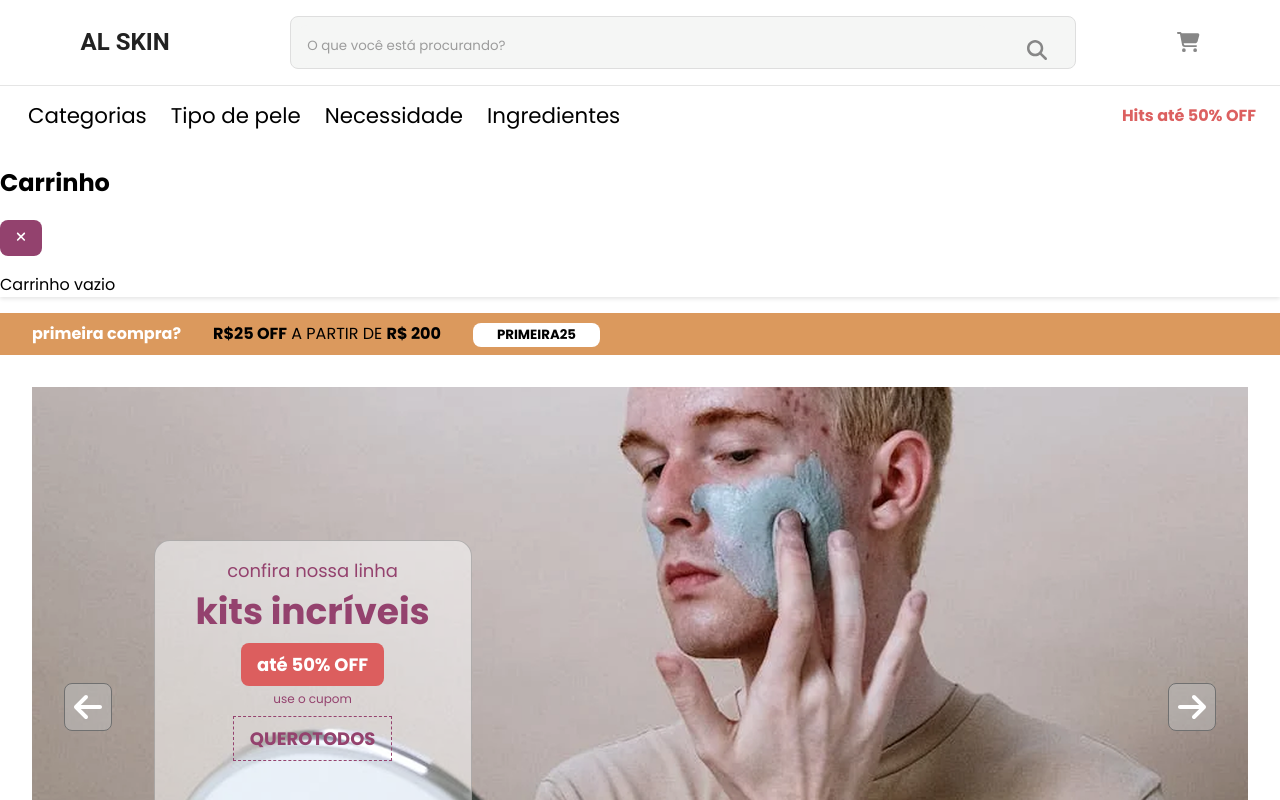
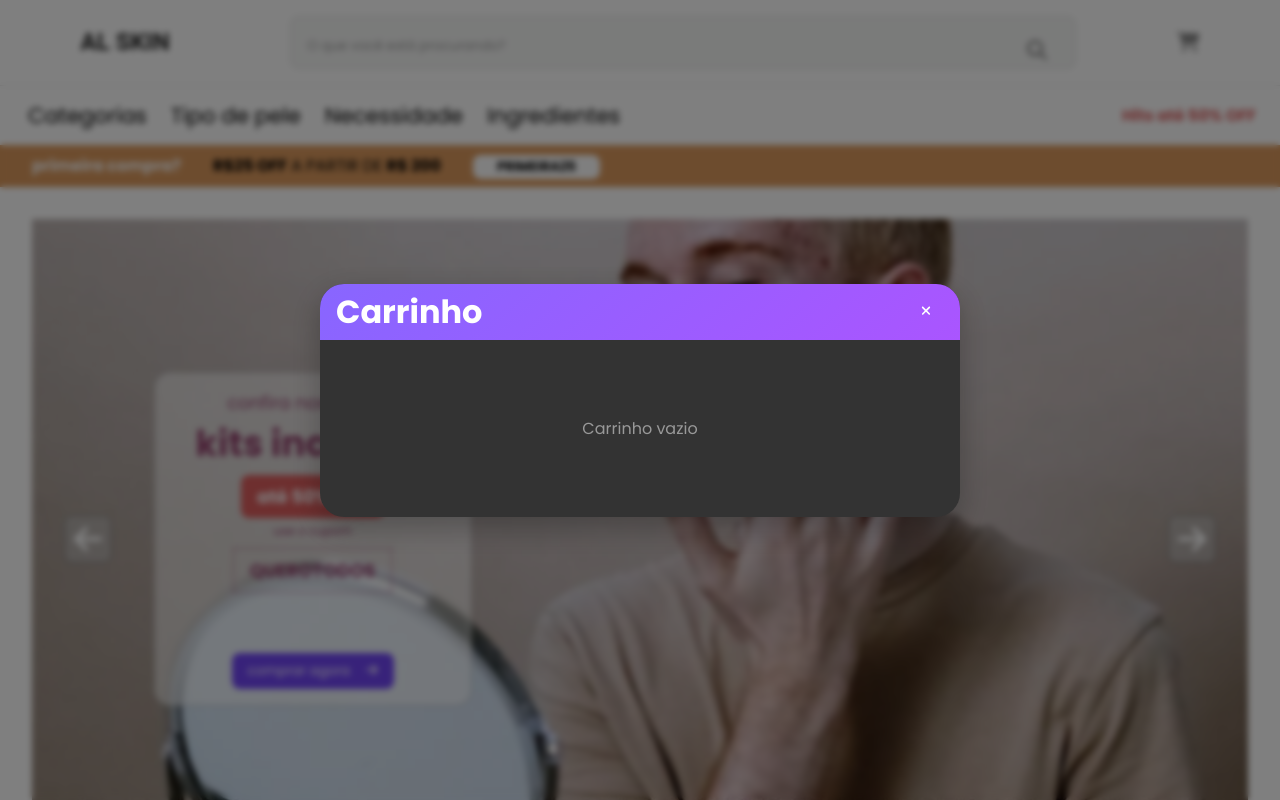
Before and after one commit to br42/el-skin-webapp, a React (Create React App) app: page / in a window 1280 px wide. Both pictures are taken after a click on the icon 1188 px from the left and 42 px from the top of the page. Shown: the top 800 px of the page. Built offline with nearby package versions, Linux system fonts and the light colour scheme; data requests are answered from the project's data file; a web font is replaced by a local one.

Commit message:
Adicionada estilização ao componente Carrinho

```diff
--- a/src/components/Carousel/Carousel.css
+++ b/src/components/Carousel/Carousel.css
@@ -35,11 +35,10 @@
   height: 1.5em;
   justify-items: center;
   vertical-align: middle;
-  /*padding: 8px 8px;*/
   border: solid 1px #707070;
   border-radius: 8px;
   padding: 0px 0px;
-  /*backdrop-filter: blur(8px);*/
+  backdrop-filter: blur(4px);
 }
 
 .carousel-button-left {
@@ -83,6 +82,7 @@
   padding: 16px 8px;
   border-radius: 16px;
   overflow: clip;
+  backdrop-filter: blur(2px);
 }
 
 .carrousel-image-banner-text {
--- a/src/components/Carrinho/Carrinho.css
+++ b/src/components/Carrinho/Carrinho.css
@@ -0,0 +1,189 @@
+/* Estilos do Modal (Caixa de Diálogo) do Carrinho */
+.carrinho-modal-overlay {
+  display: flex;
+  justify-content: center;
+  align-items: center;
+  position: fixed;
+  top: 0px;
+  left: 0px;
+  width: 100%;
+  height: 100%;
+  background-color: #00000080;
+  backdrop-filter: blur(3px);
+  z-index: 8001;
+}
+
+.carrinho-modal {
+  background: #333333;
+  width: 90%;
+  max-width: 640px;
+  max-height: 90vh;
+  height: fit-content;
+  overflow: hidden;
+  box-shadow: 0px 10px 30px #00000044;
+  color: #FFFFFF;
+  border-radius: 24px;
+}
+
+.carrinho-modal-header {
+  position: relative;
+  display: flex;
+  justify-content: space-between;
+  align-items: center;
+  padding: 4px 16px;
+  background: linear-gradient(140deg, #8866ff, #aa55ff);
+}
+
+.carrinho-modal-header-titulo {
+  margin: 0px;
+  font-size: 2rem;
+  font-weight: 700;
+  color: #FFFFFF;
+}
+
+.carrinho-modal-header-botao-fechar {
+  background: none;
+  border: none;
+  padding: 5px;
+
+}
+
+.carrinho-modal-conteudo {
+  padding: 20px;
+  max-height: 60vh;
+  overflow-y: auto;
+}
+
+.carrinho-vazio {
+  text-align: center;
+  padding: 40px 20px;
+  color: #999999;
+}
+
+.carrinho-itens-container {
+  display: flex;
+  flex-direction: column;
+  gap: 20px;
+  margin-bottom: 16px;
+}
+
+.carrinho-item {
+  display: flex;
+  gap: 16px;
+  padding: 16px;
+  background: #444444;
+  border: 1px solid #555555;
+  border-radius: 16px;
+  position: relative;
+}
+
+.carrinho-item-imagem {
+  width: 100px;
+  height: 100px;
+  overflow: hidden;
+}
+
+.carrinho-item-imagem img {
+  width: 100%;
+  height: 100%;
+  object-fit: cover;
+}
+
+.carrinho-item-detalhes {
+  display: flex;
+  flex-direction: column;
+  flex: 1;
+  gap: 10px;
+}
+
+.carrinho-item-nome {
+  font-size: 1.0rem;
+  font-weight: 600;
+  margin: 0;
+  color: #FFFFFF;
+  line-height: 1.2;
+}
+
+.carrinho-item-controles {
+  display: flex;
+  align-items: center;
+  gap: 10px;
+  flex-wrap: wrap;
+}
+
+.carrinho-quantidade-rotulo {
+  font-size: 0.9rem;
+  color: #CCCCCC;
+  margin-right: 10px;
+}
+
+.carrinho-quantidade-controles {
+  display: flex;
+  align-items: center;
+  gap: 8px;
+}
+
+.carrinho-quantidade-button {
+  background: #555555;
+  color: #FFFFFF;
+  cursor: pointer;
+}
+
+.carrinho-quantidade-valor {
+  background: #444444;
+  border: solid 1px #646464;
+  color: white;
+  padding: 5px 12px;
+  border-radius: 8px;
+  font-weight: 500;
+  min-width: 40px;
+  text-align: center;
+}
+
+.carrinho-remover-button {
+  background: #EE4444;
+  color: #FFFFFF;
+  margin-left: auto;
+  cursor: pointer;
+}
+
+.carrinho-item-preco {
+  font-size: 1.2rem;
+  font-weight: 700;
+  color: #aaee33;
+}
+
+.carrinho-total {
+  display: flex;
+  justify-content: space-between;
+  align-items: center;
+  padding: 20px 0;
+  border-top: 1px solid #444444;
+  margin-top: 20px;
+}
+
+.carrinho-total-rotulo {
+  font-size: 1.3rem;
+  font-weight: 700;
+  color: white;
+}
+
+.carrinho-total-preco {
+  font-size: 1.5rem;
+  font-weight: 700;
+  color: #aaee33;
+}
+
+.carrinho-finalizar-button {
+  width: 100%;
+  padding: 15px;
+  background: linear-gradient(135deg, #8855FF, #AA55FF);
+  color: #FFFFFF;
+  border: none;
+  border-radius: 8px;
+  font-size: 1.1rem;
+  font-weight: 700;
+  cursor: pointer;
+  transition: all 0.2s;
+  margin-top: 10px;
+}
--- a/src/components/Carrinho/Carrinho.tsx
+++ b/src/components/Carrinho/Carrinho.tsx
@@ -28,7 +28,13 @@ function Carrinho ({ isAberto, onClose } : { isAberto: boolean, onClose: () => v
     return null;
   }
 
-  return <div className="carrinho-modal" onClick={recebeuClique} onKeyDown={recebeuApertoTecla}>
+  return (
+    <div className="carrinho-modal-overlay"
+      onClick={recebeuClique}
+      onKeyDown={recebeuApertoTecla}
+      tabIndex={-1}
+    >
+      <div className="carrinho-modal">
         <div className="carrinho-modal-header">
           <h2 className="carrinho-modal-header-titulo">Carrinho</h2>
           <button className="carrinho-modal-header-botao-fechar" onClick={onClose}>
@@ -46,37 +52,44 @@ function Carrinho ({ isAberto, onClose } : { isAberto: boolean, onClose: () => v
                 {itens.map((item) => {
                   return (
                     <div className="carrinho-item" key={item.id}>
-                  <div>
+                      <div className="carrinho-item-imagem">
                         <img src={item.image} alt={item.name} />
                       </div>
 
                       <div className="carrinho-item-detalhes">
                         <h3 className="carrinho-item-nome">{item.name}</h3>
 
-                    <div>
-                      <span>Quantidade</span>
-                      <div>
-                        <button title="-" onClick={
+                        <div className="carrinho-item-controles">
+                          <span className="carrinho-quantidade-rotulo">Quantidade</span>
+                          <div className="carrinho-quantidade-controles">
+                            <button title="-"
+                              className="carrinho-quantidade-button"
+                              onClick={
                                 ()=>setQuantidade(item.id, (item.quantidade < 2) ? 1 : item.quantidade-1)
-                        }>
+                              }
+                            >
                               <FontAwesomeIcon icon={faMinus} />
                             </button>
-                        <span> </span>
-                        <span>{item.quantidade}</span>
-                        <span> </span>
-                        <button title="+" onClick={
+                            <span className="carrinho-quantidade-valor">{item.quantidade}</span>
+                            <button title="+"
+                              className="carrinho-quantidade-button"
+                              onClick={
                                 ()=>setQuantidade(item.id, item.quantidade+1)
-                        }>
+                              }
+                            >
                               <FontAwesomeIcon icon={faPlus} />
                             </button>
                           </div>
 
-                      <button title="Remover item" onClick={() => removeItem(item.id)}>
+                          <button title="Remover item"
+                            className="carrinho-remover-button"
+                            onClick={() => removeItem(item.id)}
+                          >
                             <FontAwesomeIcon icon={faTrash} />
                           </button>
                         </div>
 
-                    <div>
+                        <div className="carrinho-item-preco">
                           {formatarPreco(item.preco * item.quantidade)}
                         </div>
                       </div>
@@ -86,14 +99,20 @@ function Carrinho ({ isAberto, onClose } : { isAberto: boolean, onClose: () => v
               </div>
 
               <div className="carrinho-total">
-            <span>Total</span>
+                <span className="carrinho-total-rotulo">Total</span>
                 <span> </span>
-            <span>{formatarPreco(getPrecoTotal())}</span>
+                <span className="carrinho-total-preco">{formatarPreco(getPrecoTotal())}</span>
               </div>
+
+              <button className="carrinho-finalizar-button">
+                Finalizar compra
+              </button>
             </>
           )}
         </div>
-  </div>;
+      </div>
+    </div>
+  );
 }
 
 export default Carrinho;
```
Lines whose indentation alone changed are shown as unchanged.
